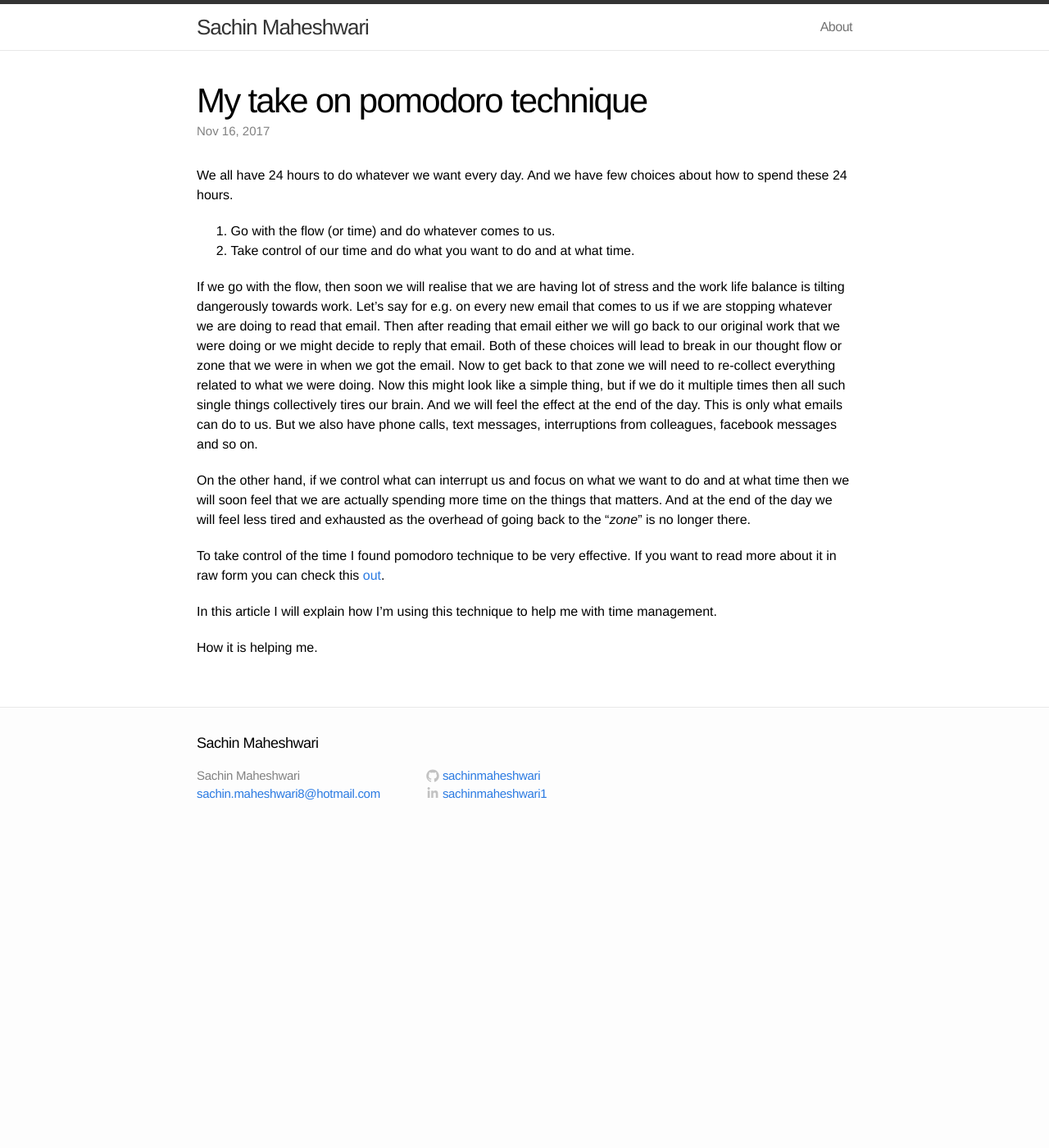
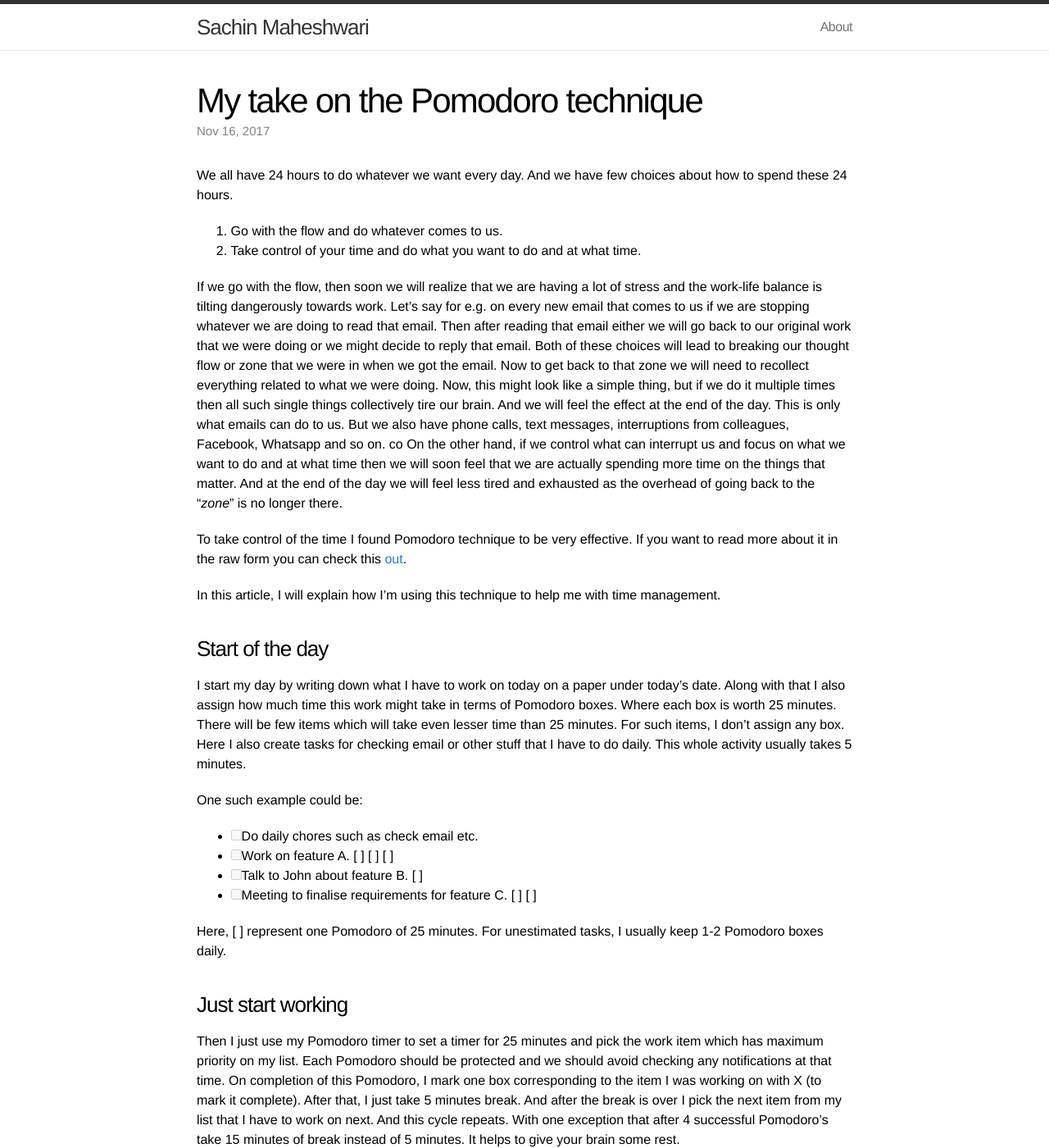
Before and after one commit to sachinmaheshwari/sachinmaheshwari.github.io, a Jekyll site: the page built from _posts/2017-11-16-my-take-on-pomodoro.md, in a window 1280 px wide and 1400 px high. Shown: the whole window at 82% size. Built offline with Jekyll 4.4.1, drawn with Linux system fonts in a browser that asks for light colours; comment, search, counter and statistics services are not loaded; some of the changed text lies outside the part shown.

Commit message:
Updating blog for Pomodoro.

```diff
--- a/_posts/2017-11-16-my-take-on-pomodoro.md
+++ b/_posts/2017-11-16-my-take-on-pomodoro.md
@@ -1,20 +1,44 @@
 ---
-title: "My take on pomodoro technique"
-date: 2017-11-16
+title: "My take on the Pomodoro technique"
+date: "2017-11-16"
 layout: post
 ---
 
 We all have 24 hours to do whatever we want every day. And we have few choices about how to spend these 24 hours.
 
-1. Go with the flow (or time) and do whatever comes to us.
-2. Take control of our time and do what you want to do and at what time.
+1. Go with the flow and do whatever comes to us.
+2. Take control of your time and do what you want to do and at what time.
 
-If we go with the flow, then soon we will realise that we are having lot of stress and the work life balance is tilting dangerously towards work. Let's say for e.g. on every new email that comes to us if we are stopping whatever we are doing to read that email. Then after reading that email either we will go back to our original work that we were doing or we might decide to reply that email. Both of these choices will lead to break in our thought flow or zone that we were in when we got the email. Now to get back to that zone we will need to re-collect everything related to what we were doing. Now this might look like a simple thing, but if we do it multiple times then all such single things collectively tires our brain. And we will feel the effect at the end of the day. This is only what emails can do to us. But we also have phone calls, text messages, interruptions from colleagues, facebook messages and so on.
+If we go with the flow, then soon we will realize that we are having a lot of stress and the work-life balance is tilting dangerously towards work. Let's say for e.g. on every new email that comes to us if we are stopping whatever we are doing to read that email. Then after reading that email either we will go back to our original work that we were doing or we might decide to reply that email. Both of these choices will lead to breaking our thought flow or zone that we were in when we got the email. Now to get back to that zone we will need to recollect everything related to what we were doing. Now, this might look like a simple thing, but if we do it multiple times then all such single things collectively tire our brain. And we will feel the effect at the end of the day. This is only what emails can do to us. But we also have phone calls, text messages, interruptions from colleagues, Facebook, Whatsapp and so on.
+co
+On the other hand, if we control what can interrupt us and focus on what we want to do and at what time then we will soon feel that we are actually spending more time on the things that matter. And at the end of the day we will feel less tired and exhausted as the overhead of going back to the "_zone_" is no longer there.
 
-On the other hand, if we control what can interrupt us and focus on what we want to do and at what time then we will soon feel that we are actually spending more time on the things that matters. And at the end of the day we will feel less tired and exhausted as the overhead of going back to the "_zone_" is no longer there.
+To take control of the time I found Pomodoro technique to be very effective. If you want to read more about it in the raw form you can check this [out](https://cirillocompany.de/pages/pomodoro-technique).
 
-To take control of the time I found pomodoro technique to be very effective. If you want to read more about it in raw form you can check this [out](https://cirillocompany.de/pages/pomodoro-technique).
+In this article, I will explain how I'm using this technique to help me with time management.
 
-In this article I will explain how I'm using this technique to help me with time management.
+### Start of the day
+I start my day by writing down what I have to work on today on a paper under today's date. Along with that I also assign how much time this work might take in terms of Pomodoro boxes. Where each box is worth 25 minutes. There will be few items which will take even lesser time than 25 minutes. For such items, I don't assign any box. Here I also create tasks for checking email or other stuff that I have to do daily. This whole activity usually takes 5 minutes.
 
-How it is helping me.
+One such example could be:
+- [ ] Do daily chores such as check email etc.
+- [ ] Work on feature A.  [ ] [ ] [ ]
+- [ ] Talk to John about feature B.  [ ]
+- [ ] Meeting to finalise requirements for feature C. [ ] [ ]
+
+Here, [ ] represent one Pomodoro of 25 minutes. For unestimated tasks, I usually keep 1-2 Pomodoro boxes daily.
+
+### Just start working
+Then I just use my Pomodoro timer to set a timer for 25 minutes and pick the work item which has maximum priority on my list. Each Pomodoro should be protected and we should avoid checking any notifications at that time. On completion of this Pomodoro, I mark one box corresponding to the item I was working on with X (to mark it complete). After that, I just take 5 minutes break. And after the break is over I pick the next item from my list that I have to work on next. And this cycle repeats. With one exception that after 4 successful Pomodoro's take 15 minutes of break instead of 5 minutes. It helps to give your brain some rest.
+
+After few Pomodoro's (4 in the example) my list might look like this.
+
+- [X] Do daily chores such as check email etc. [X]
+- [X] Work on feature A.  [X] [X] [X]
+- [ ] ~~Talk to John about feature B.  [ ]~~ John is on leave today. Move this to tomorrow.
+- [ ] Meeting to finalise requirements for feature C. [ ] [ ]
+
+If I'm able to complete my task before Pomodoro gets over. I move to the next task on my list.
+
+### How to handle interruptions?
+If I'm in between a Pomodoro when the interruption came, I try to limit it for few seconds or one-minute maximum. If I think it will take more time then I ask them if I can come back to them after X minutes. Where X is the amount of time left in my Pomodoro timer. If they are OK with this then it means my Pomodoro is intact and I can mark it completed at the end of it. In my list, I just add one item about what I have to do with this interruption and move my focus back to the current task for e.g. Check with John regarding project Y. Otherwise, if it's very urgent, and needs to be handled right now, only then I will discard my current Pomodoro and keep it incomplete and move my focus to the interruption. Usually, such interruptions are very rare. In my cases, such interruptions are related to critical issues on production which does not happen often.
```
